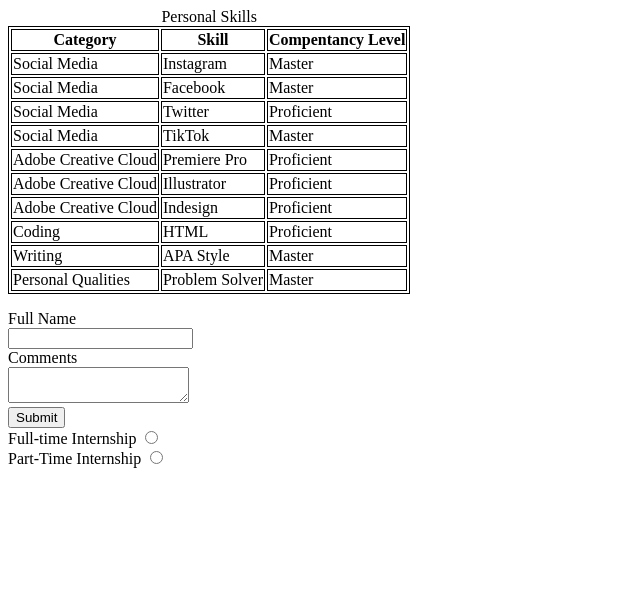
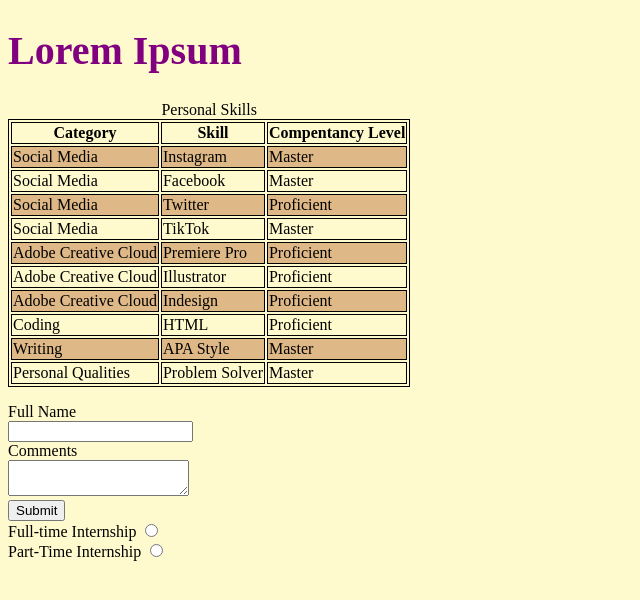
Before and after one commit to camilles1016/ist263, a plain HTML site: page lab06/skills.html in a window 1280 px wide. Shown: the whole page, without its empty margins (0-640 px from the left). Drawn offline with Linux system fonts and the light colour scheme.

Commit message:
completed

```diff
--- a/lab06/skills.html
+++ b/lab06/skills.html
@@ -3,11 +3,13 @@
     <head>
         <meta charset="utf-8">
         <title>Personal Skills</title>
+        <link rel="stylesheet" href="styles.css">
         <style>
              table, td, th {border: 1px solid black;}
         </style>
     </head>
         <body>
+            <h1 class ="special">Lorem Ipsum</h1>
             <table>
                 <caption>Personal Skills</caption>
                 <tr>
@@ -15,7 +17,7 @@
                     <th>Skill</th>
                     <th>Compentancy Level</th>
                 </tr>
-                <tr>
+                <tr class="evenrow">
                     <td>Social Media</td>
                     <td>Instagram</td>
                     <td>Master</td>
@@ -25,7 +27,7 @@
                     <td>Facebook</td>
                     <td>Master</td>
                 </tr>
-                <tr>
+                <tr class="evenrow">
                     <td>Social Media</td>
                     <td>Twitter</td>
                     <td>Proficient</td>
@@ -35,7 +37,7 @@
                     <td>TikTok</td>
                     <td>Master</td>
                 </tr>
-                <tr>
+                <tr class="evenrow">
                     <td>Adobe Creative Cloud</td>
                     <td>Premiere Pro</td>
                     <td>Proficient</td>
@@ -45,7 +47,7 @@
                     <td>Illustrator</td>
                     <td>Proficient</td>
                 </tr>
-                <tr>
+                <tr class="evenrow">
                     <td>Adobe Creative Cloud</td>
                     <td>Indesign</td>
                     <td>Proficient</td>
@@ -55,7 +57,7 @@
                     <td>HTML</td>
                     <td>Proficient</td>
                 </tr>
-                <tr>
+                <tr class="evenrow">
                     <td>Writing</td>
                     <td>APA Style</td>
                     <td>Master</td>
--- a/lab06/styles.css
+++ b/lab06/styles.css
@@ -1,4 +1,15 @@
-<head>
-    <title>Titles are required.</title>
-    <link rel="stylesheet" href="/path/styles.css">
-</head>
+body {
+    background-color:lemonchiffon;}
+
+p {color:rgb(243, 189, 225);}
+.boldred { color: red;font-weight: bold;}
+
+body {Georgia, serif;}
+body title, p { color: darkblue; }
+
+.special {color: purple}
+
+.evenrow {background-color: burlywood; }
+
+h1 {font-size: 40px; }
+h2 {font-size: 20px; }
```
Also changed, not shown: lab06/steiger-bio.html (+1 -0 lines), lab06/wireframe.png (added), 2 other files.
